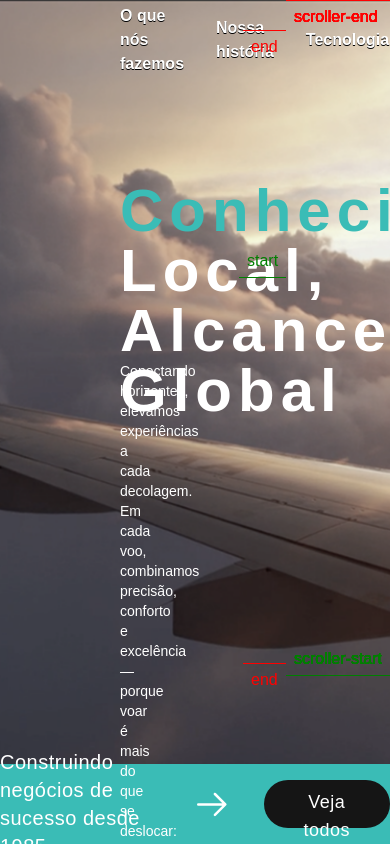
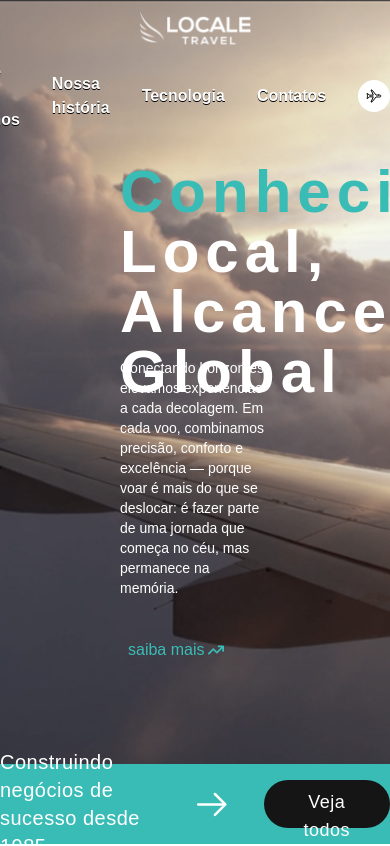
Before and after one commit to Leonardobern10/locale-travel, a React (Vite) app: page / in a window 390 px wide. Shown: the top 846 px of the page. Built offline with nearby package versions, Linux system fonts and the light colour scheme; a web font is replaced by a local one.

Commit message:
modified:   src/animation/scroll.ts 	modified:   src/components/Presentation/Banner/Banner.tsx 	modified:   src/components/Presentation/Header/Header.tsx

```diff
--- a/src/animation/scroll.ts
+++ b/src/animation/scroll.ts
@@ -26,7 +26,6 @@ export const useScroll = (
           trigger: element,
           start: "top+=20% 80%",
           toggleActions: "play pause resume pause",
-          markers: true,
           // scrub: true, // Removido para evitar comportamento travado
         },
       });
--- a/src/components/Presentation/Banner/Banner.tsx
+++ b/src/components/Presentation/Banner/Banner.tsx
@@ -14,10 +14,12 @@ export default function Banner({
   return (
     <div
       ref={bannerRef}
-      className="padding-h-content w-1/2 h-4/7 flex flex-col items-start justify-between"
+      className="padding-h-content w-full md:w-1/2 h-auto md:h-4/7 flex flex-col items-start justify-between gap-y-4"
     >
       <BannerTitle title={bannerTitle} />
-      <p className="text-white w-5/6 font-hunnin text-sm">{description}</p>
+      <p className="text-white w-full md:w-5/6 font-hunnin text-sm">
+        {description}
+      </p>
       <Link linkName={buttonContent} />
     </div>
   );
--- a/src/components/Presentation/Header/Header.tsx
+++ b/src/components/Presentation/Header/Header.tsx
@@ -12,12 +12,14 @@ export default function Header(): ReactElement {
   return (
     <header
       ref={headerRef}
-      className="padding-h-content w-full h-20 py-1 flex flex-row items-center justify-between"
+      className="padding-h-content w-full h-16 md:h-20 py-1 flex flex-col md:flex-row items-center justify-between gap-y-2 md:gap-y-0"
     >
-      <div className="w-25 h-15">
-        <img src={logo} alt="Logo" className="w-full h-full" />
+      <div className="w-28 h-12 md:w-25 md:h-15 flex-shrink-0 flex items-center justify-center">
+        <img src={logo} alt="Logo" className="w-full h-full object-contain" />
       </div>
-      <NavBar items={items} />
+      <div className="w-full md:w-auto flex justify-center md:justify-end">
+        <NavBar items={items} />
+      </div>
     </header>
   );
 }
```
